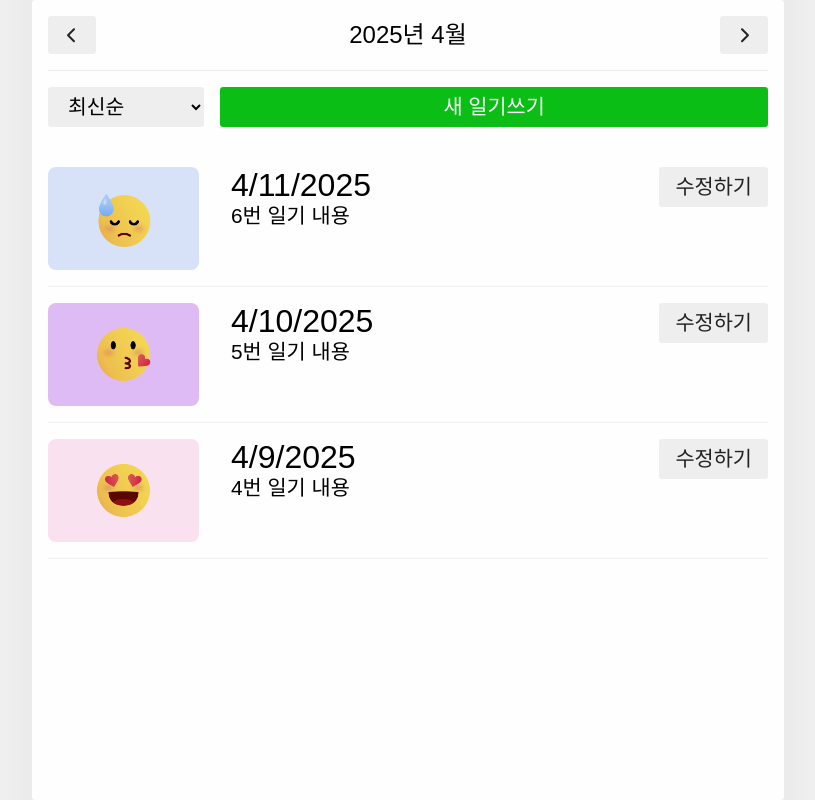
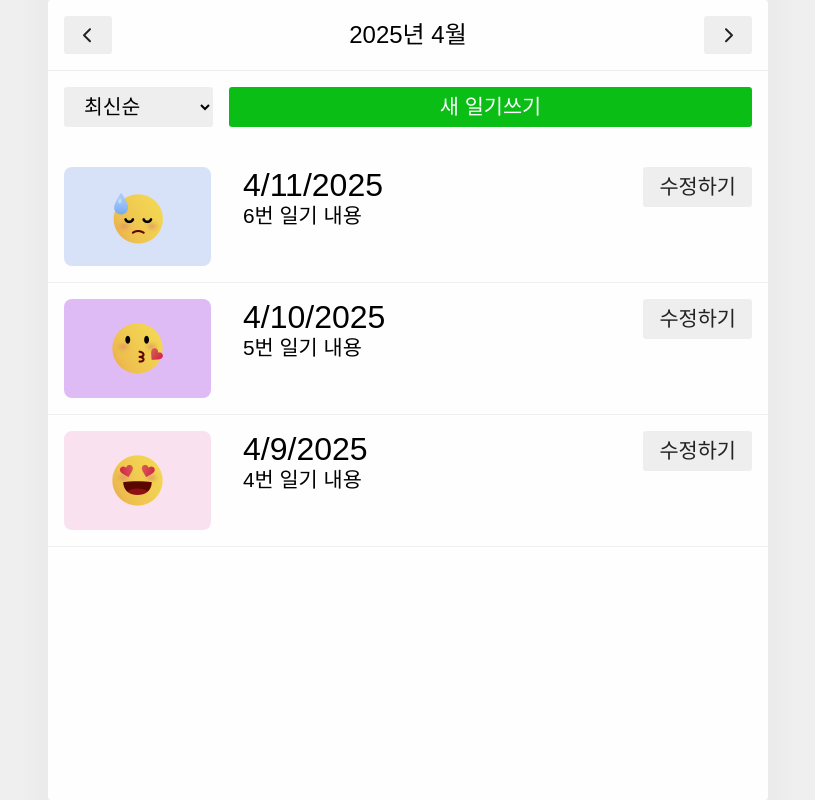
Before and after one commit to hotteokButler/my_diary, a React (Vite) app in the folder my_diary/: page / in a window 1280 px wide. Shown: the whole page, without its empty margins (232-1047 px from the left). Built offline with nearby package versions, Linux system fonts and the light colour scheme; a web font is replaced by a local one.

Commit message:
Style : list style 스타일 일부 수정

```diff
--- a/my_diary/src/components/DiaryList/diaryList.styled.js
+++ b/my_diary/src/components/DiaryList/diaryList.styled.js
@@ -8,8 +8,11 @@ export const DiaryListWrap = styled.ul`
 export const DiaryList = styled.li`
   display: flex;
   gap: 1rem;
-  padding: 1rem 0;
+  padding: 1rem;
   border-bottom: 1px solid #efefef;
+  &:hover {
+    background-color: rgba(239, 239, 239, 0.3);
+  }
 `;
 
 export const DiaryImg = styled.div`
@@ -32,6 +35,8 @@ export const DiaryLiContents = styled.div`
   justify-content: space-between;
   align-items: flex-start;
   flex: 7;
+  cursor: pointer;
+
   div {
     display: flex;
     flex-direction: column;
--- a/my_diary/src/components/Filter/filter.styled.js
+++ b/my_diary/src/components/Filter/filter.styled.js
@@ -4,6 +4,7 @@ export const FilterWrap = styled.div`
   display: flex;
   align-items: stretch;
   gap: 1rem;
+  padding: 0 1rem;
   margin-bottom: 1rem;
   select {
     background: #eee;
--- a/my_diary/src/components/Header/header.styled.js
+++ b/my_diary/src/components/Header/header.styled.js
@@ -4,7 +4,7 @@ export const HeaderWarp = styled.header`
   display: flex;
   align-items: center;
   justify-content: space-between;
-  padding: 1rem 0;
+  padding: 1rem;
   border-bottom: 1px solid #eee;
   margin-bottom: 1rem;
 `;
--- a/my_diary/src/layout/MainLayout/mainLayout.styled.js
+++ b/my_diary/src/layout/MainLayout/mainLayout.styled.js
@@ -13,7 +13,7 @@ export const MainCon = styled.div`
   width: 100%;
   max-width: 720px;
   height: 100%;
-  padding: 0 1rem;
+  padding: 0;
   border-radius: 0.2rem;
   background: #fefefe;
   box-shadow: 0px 0px 20px 17px rgba(0, 0, 0, 0.02);
```
